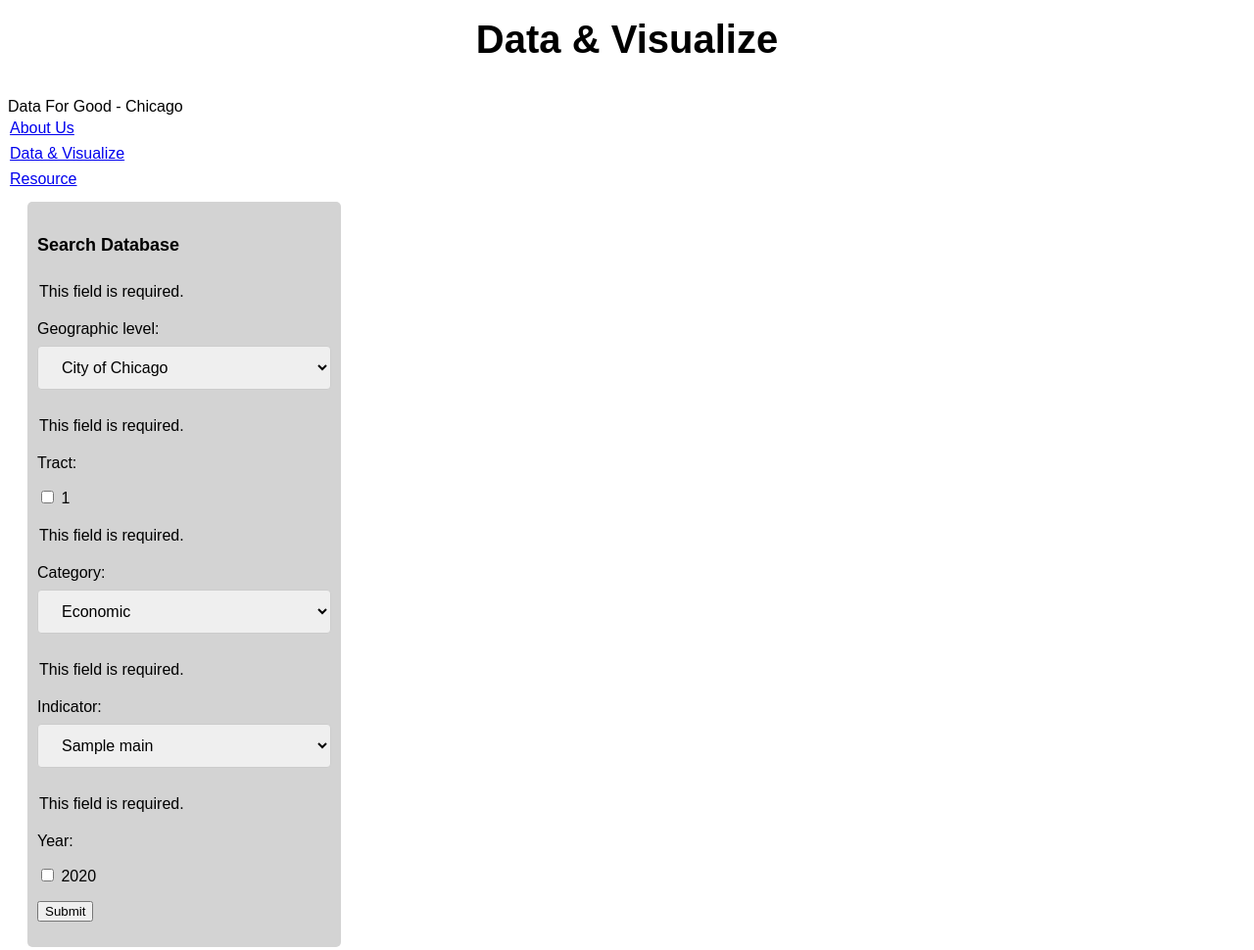
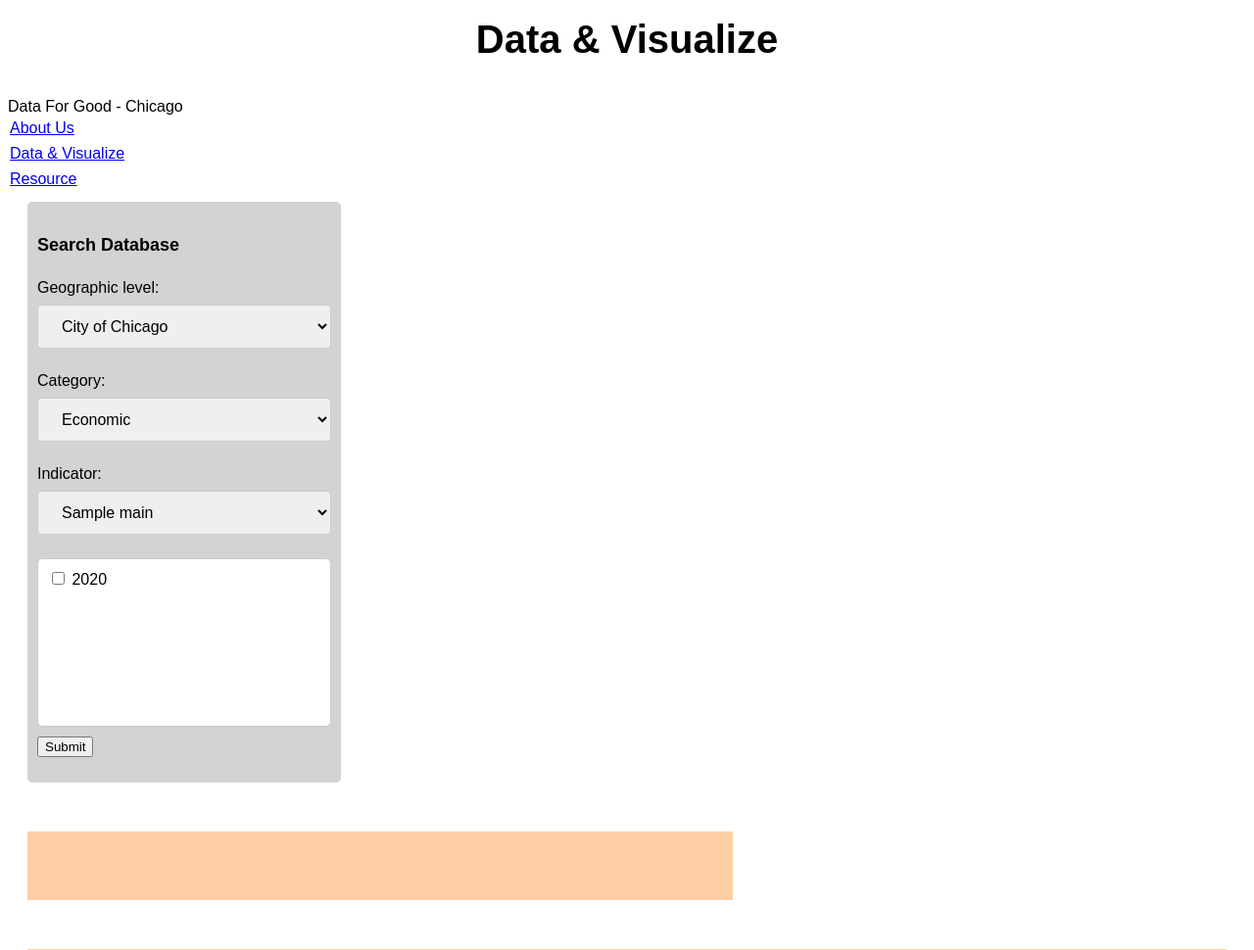
Before and after one commit to jamesturk/DataForGood-chicago, a Django app: page /main/dataandvisualize/ in a window 1280 px wide. Shown: the top 970 px of the page at 98% size. Run offline with Django 5.2, Linux system fonts and the light colour scheme; tables that the repository leaves empty hold one stand-in row (values such as "Sample post").

Commit message:
temporary js element for dynamic display

```diff
--- a/dataforgood/dataforgood/settings.py
+++ b/dataforgood/dataforgood/settings.py
@@ -146,6 +146,7 @@ STATIC_URL = "/static/"
 
 DEFAULT_AUTO_FIELD = "django.db.models.BigAutoField"
 
+# Geospatial Data Abstraction Library
 GDAL_LIBRARY_PATH = os.getenv("GDAL_LIBRARY_PATH")
 
 GEOS_LIBRARY_PATH = os.getenv("GEOS_LIBRARY_PATH")
--- a/dataforgood/main/forms.py
+++ b/dataforgood/main/forms.py
@@ -1,6 +1,6 @@
 from django import forms
 
-from .models import CensusTracts, ContractRent_Main
+from .models import CensusTracts, TractZipCode, ContractRent_Main
 # from .models2 import *
 from .utils import get_choices
 
@@ -62,13 +62,19 @@ POPULATION_CHOICES = [
 class SearchForm(forms.Form):
     geographic_level = forms.ChoiceField(
         choices=GEOGRAPHIC_LEVEL_CHOICES,
-        widget=forms.Select(attrs={"class": "form-control"}),
+        widget=forms.Select(attrs={"class": "form-control", "id": "id_geographic_level"}),
     )
 
     tract = forms.MultipleChoiceField(
-        widget=forms.CheckboxSelectMultiple,
+        widget=forms.CheckboxSelectMultiple(attrs={'class': 'form-option', 'id': 'id_tract'}),
         choices=get_choices(CensusTracts, "tract_id"),
     )
+
+    zipcode = forms.MultipleChoiceField(
+        widget=forms.CheckboxSelectMultiple(attrs={'class': 'form-option', 'id': 'id_zipcode'}),
+        choices=get_choices(TractZipCode, "zip_code"),
+    )
+
 
     category = indicator = forms.ChoiceField(
         choices=CATEGORY_CHOCIES,
--- a/dataforgood/main/templates/dataandvisualize.html
+++ b/dataforgood/main/templates/dataandvisualize.html
@@ -73,6 +73,16 @@
                 padding:10px;
                 font-size:1em;
             }
+            .scrollable-checkbox-list {
+                height: 150px;
+                overflow-y: scroll;; /* Enables vertical scrolling */
+                border: 1px solid #ccc;
+                padding: 10px;
+                border-radius: 5px;
+                background-color: white;
+                margin-bottom: 10px;
+            }
+
             input[type=text], select{
                 width:100%;
                 padding:12px 20px;
@@ -196,10 +206,42 @@
             <h4> Search Database </h4>
             <form class="SearchForm" method="GET", enctype="multipart/form-data">
                 {% csrf_token %}
-                {{form.as_p}}
+                <p>{{ form.geographic_level.label_tag }}{{ form.geographic_level }}</p>
+                <div class="scrollable-checkbox-list" id="tract_field" style="display:none;">{{ form.tract }}</div>
+                <div class="scrollable-checkbox-list" id="zipcode_field" style="display:none;">{{ form.zipcode }}</div>
+                <p>{{ form.category.label_tag }}{{ form.category }}</p>
+                <p>{{ form.indicator.label_tag }}{{ form.indicator }}</p>
+                <div class="scrollable-checkbox-list">
+                    {% for checkbox in form.year %}
+                        <label>{{ checkbox.tag }} {{ checkbox.choice_label }}</label><br>
+                    {% endfor %}
+                </div>
             <button type="submit"> Submit </button>
             </form>
         </div>
+
+        <script>
+            document.addEventListener('DOMContentLoaded', function() {
+                const geoLevelSelect = document.getElementById('id_geographic_level');
+                const tractField = document.getElementById('tract_field');
+                const zipcodeField = document.getElementById('zipcode_field');
+
+                function handleGeoLevelChange() {
+                    const selectedValue = geoLevelSelect.value;
+                    // Hide all fields initially
+                    tractField.style.display = 'none';
+                    zipcodeField.style.display = 'none';
+                    // Show relevant field based on the selection
+                    if (selectedValue === 'Tract') {
+                        tractField.style.display = 'block';
+                    } else if (selectedValue === 'Zipcode') {
+                        zipcodeField.style.display = 'block';
+                    }
+                }
+                geoLevelSelect.addEventListener('change', handleGeoLevelChange);
+                handleGeoLevelChange();
+            });
+            </script>
 
         <div class="maintable" id="table"">
             <h3> {{table_title}} </h3>
```
